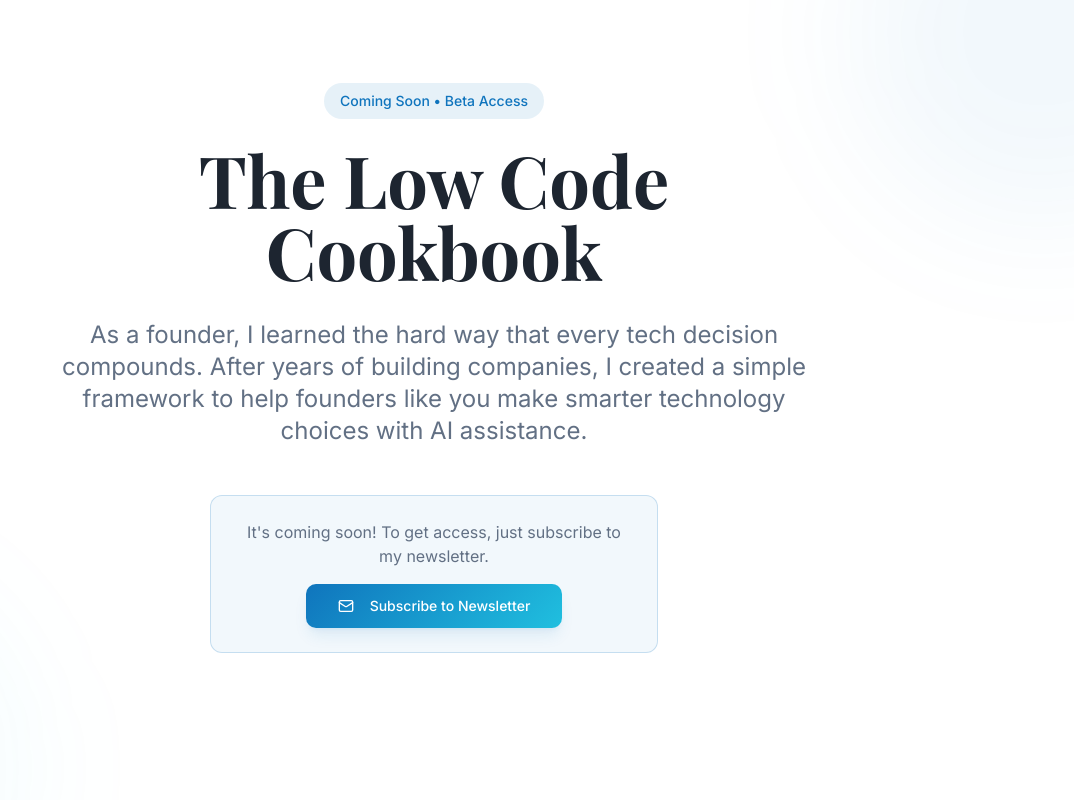
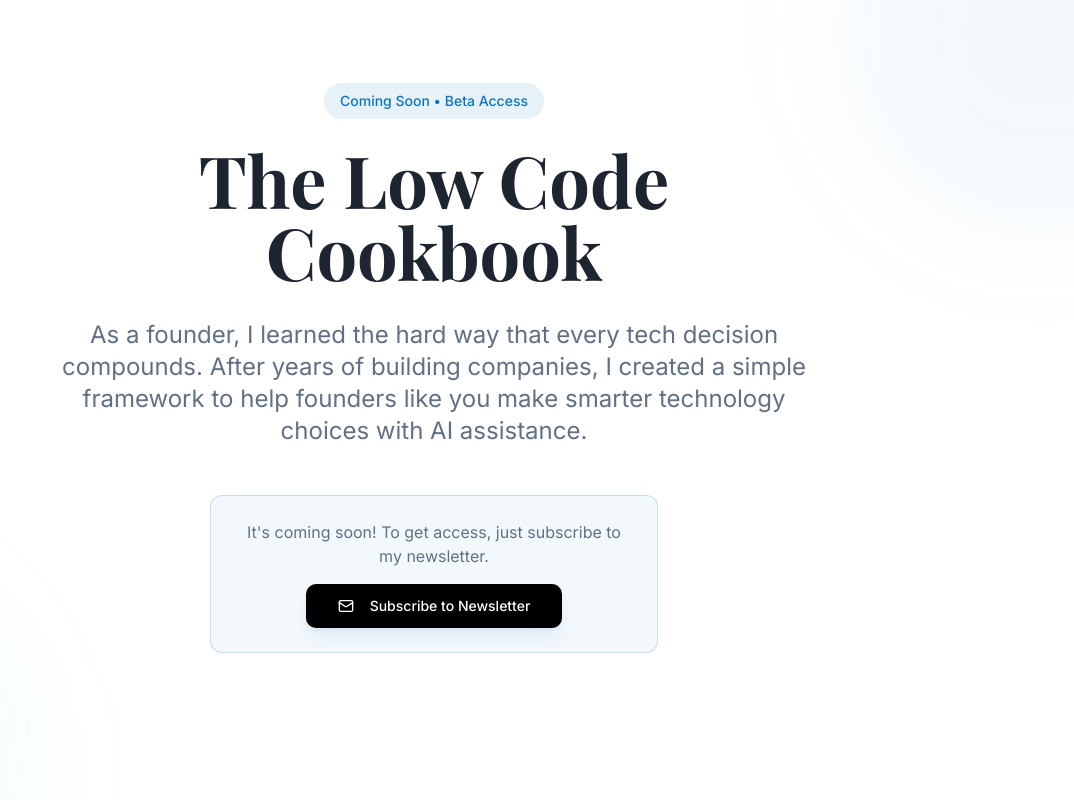
Before and after one commit to Low-Code-Cookbook/lean-code-compass, a React (Vite) app: page / in a window 1280 px wide. Shown: the top 800 px of the page, without its empty margins (206-1280 px from the left). Built offline with nearby package versions, Linux system fonts and the light colour scheme.

Commit message:
Update subscribe button color
Change the subscribe button background color to black to match the icon color change.

```diff
--- a/src/components/Hero.tsx
+++ b/src/components/Hero.tsx
@@ -34,7 +34,7 @@ const Hero = () => {
               <p className="text-muted-foreground mb-4">
                 It's coming soon! To get access, just subscribe to my newsletter.
               </p>
-              <Button variant="default" size="lg" className="shadow-medium hover:shadow-large transition-all duration-300" asChild>
+              <Button variant="default" size="lg" className="bg-black hover:bg-black/90 shadow-medium hover:shadow-large transition-all duration-300" asChild>
                 <a href="https://lowcodecto.com/subscribe" target="_blank" rel="noopener noreferrer">
                   <Mail className="w-4 h-4 mr-2" />
                   Subscribe to Newsletter
```
